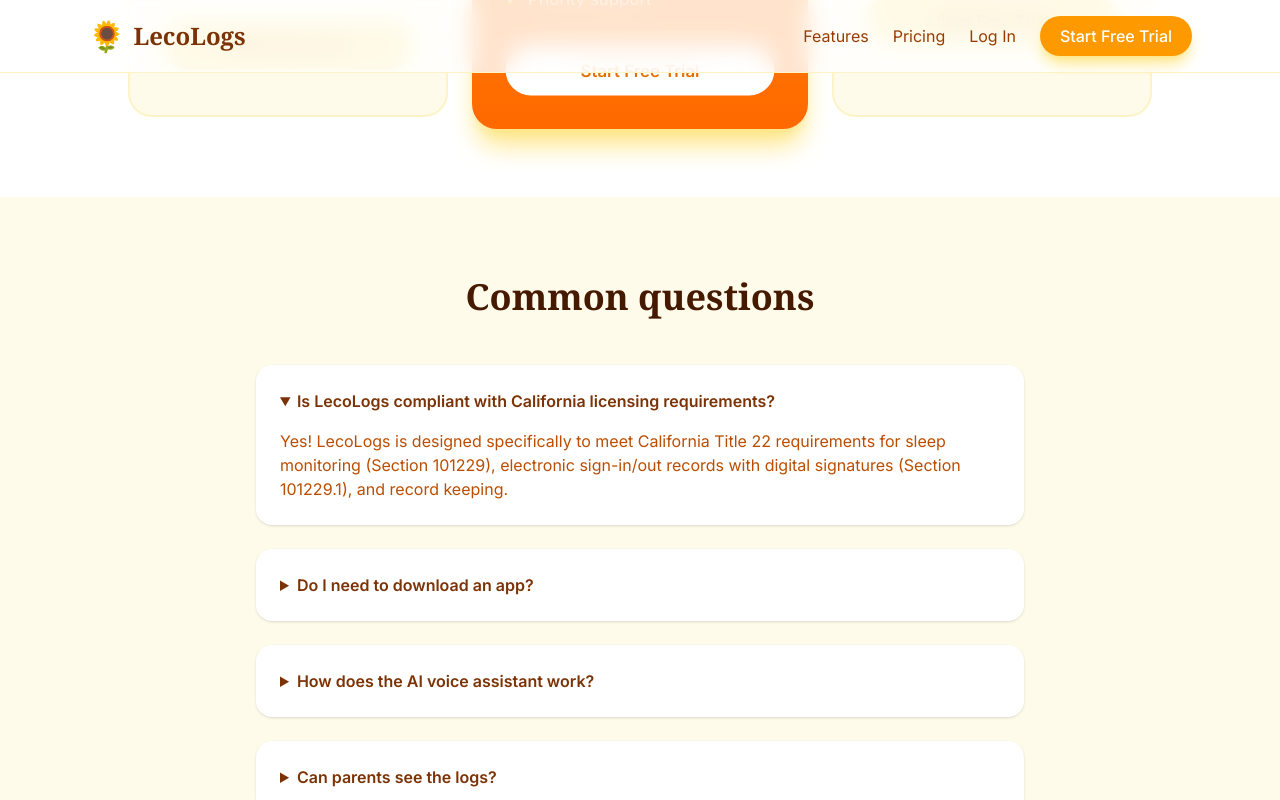
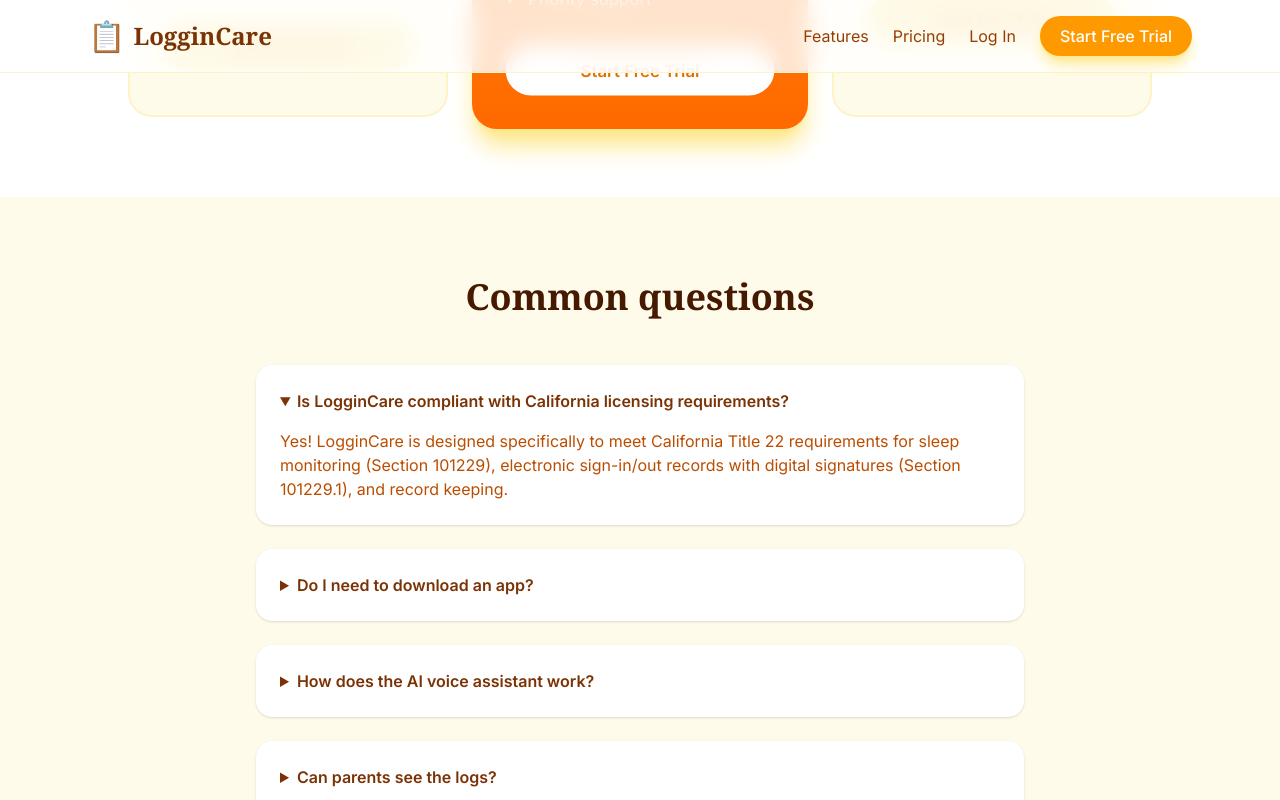
Before and after one commit to AlexeiDias/sleeplog-claude, a Next.js app: page / in a window 1280 px wide. Both pictures are taken after a click on the heading 640 px from the left and 3208 px from the top of the page. Shown: the part 2808-3608 px from the top of the page. Built offline with nearby package versions, Linux system fonts and the light colour scheme; no server answers.

Commit message:
Rebrand to LogginCare

```diff
--- a/app/page.tsx
+++ b/app/page.tsx
@@ -1,4 +1,4 @@
-//app/page.tsx - Landing Page for LecoLogs
+//app/page.tsx - Landing Page for LogginCare
 'use client';
 
 import { useState, useEffect } from 'react';
@@ -27,7 +27,7 @@
     return (
       <div className="min-h-screen bg-gradient-to-b from-amber-50 via-orange-50 to-rose-50 flex items-center justify-center">
         <div className="text-center">
-          <span className="text-4xl">🌻</span>
+          <span className="text-4xl">📋</span>
           <p className="mt-4 text-amber-600">Loading...</p>
         </div>
       </div>
@@ -40,9 +40,9 @@
       <nav className="fixed top-0 left-0 right-0 z-50 bg-white/80 backdrop-blur-md border-b border-amber-100">
         <div className="max-w-6xl mx-auto px-6 py-4 flex justify-between items-center">
           <div className="flex items-center gap-2">
-            <span className="text-3xl">🌻</span>
+            <span className="text-3xl">📋</span>
             <span className="text-2xl font-bold text-amber-900" style={{ fontFamily: 'Georgia, serif' }}>
-              LecoLogs
+              LogginCare
             </span>
           </div>
           <div className="flex items-center gap-6">
@@ -290,7 +290,7 @@
         <div className="max-w-4xl mx-auto text-center">
           <div className="text-6xl mb-6">💬</div>
           <blockquote className="text-2xl lg:text-3xl text-white font-medium mb-8 leading-relaxed" style={{ fontFamily: 'Georgia, serif' }}>
-            "I used to spend 30 minutes every evening doing paperwork. Now I just talk to LecoLogs during the day and everything is documented. The parents love the reports!"
+            "I used to spend 30 minutes every evening doing paperwork. Now I just talk to LogginCare during the day and everything is documented. The parents love the reports!"
           </blockquote>
           <div className="flex items-center justify-center gap-4">
             <div className="w-16 h-16 bg-amber-400 rounded-full flex items-center justify-center text-2xl">
@@ -414,10 +414,10 @@
           <div className="space-y-6">
             <details className="bg-white rounded-2xl p-6 shadow-sm">
               <summary className="font-semibold text-amber-900 cursor-pointer">
-                Is LecoLogs compliant with California licensing requirements?
+                Is LogginCare compliant with California licensing requirements?
               </summary>
               <p className="mt-4 text-amber-700">
-                Yes! LecoLogs is designed specifically to meet California Title 22 requirements for sleep monitoring (Section 101229), electronic sign-in/out records with digital signatures (Section 101229.1), and record keeping.
+                Yes! LogginCare is designed specifically to meet California Title 22 requirements for sleep monitoring (Section 101229), electronic sign-in/out records with digital signatures (Section 101229.1), and record keeping.
               </p>
             </details>
 
@@ -426,7 +426,7 @@
                 Do I need to download an app?
               </summary>
               <p className="mt-4 text-amber-700">
-                Nope! LecoLogs works in any web browser. Just go to lecologs.com on your phone, tablet, or computer. You can add it to your home screen for quick access.
+                Nope! LogginCare works in any web browser. Just go to loggincare.com on your phone, tablet, or computer. You can add it to your home screen for quick access.
               </p>
             </details>
 
@@ -435,7 +435,7 @@
                 How does the AI voice assistant work?
               </summary>
               <p className="mt-4 text-amber-700">
-                Just tap the microphone and speak naturally. Say things like "Emma had a wet diaper" or "Lucas finished his bottle, 6 ounces" and LecoLogs will understand and log it for you. On iPhones, you can use the keyboard dictation feature.
+                Just tap the microphone and speak naturally. Say things like "Emma had a wet diaper" or "Lucas finished his bottle, 6 ounces" and LogginCare will understand and log it for you. On iPhones, you can use the keyboard dictation feature.
               </p>
             </details>
 
@@ -487,8 +487,8 @@
           <div className="grid md:grid-cols-4 gap-8 mb-8">
             <div>
               <div className="flex items-center gap-2 mb-4">
-                <span className="text-2xl">🌻</span>
-                <span className="text-xl font-bold text-white" style={{ fontFamily: 'Georgia, serif' }}>LecoLogs</span>
+                <span className="text-2xl">📋</span>
+                <span className="text-xl font-bold text-white" style={{ fontFamily: 'Georgia, serif' }}>LogginCare</span>
               </div>
               <p className="text-amber-400 text-sm">
                 Care logging made simple. Built with 💛 in California.
@@ -520,7 +520,7 @@
             </div>
           </div>
           <div className="border-t border-amber-800 pt-8 text-center text-sm text-amber-400">
-            © 2026 LecoLogs. All rights reserved.
+            © 2026 LogginCare. All rights reserved.
           </div>
         </div>
       </footer>
```
